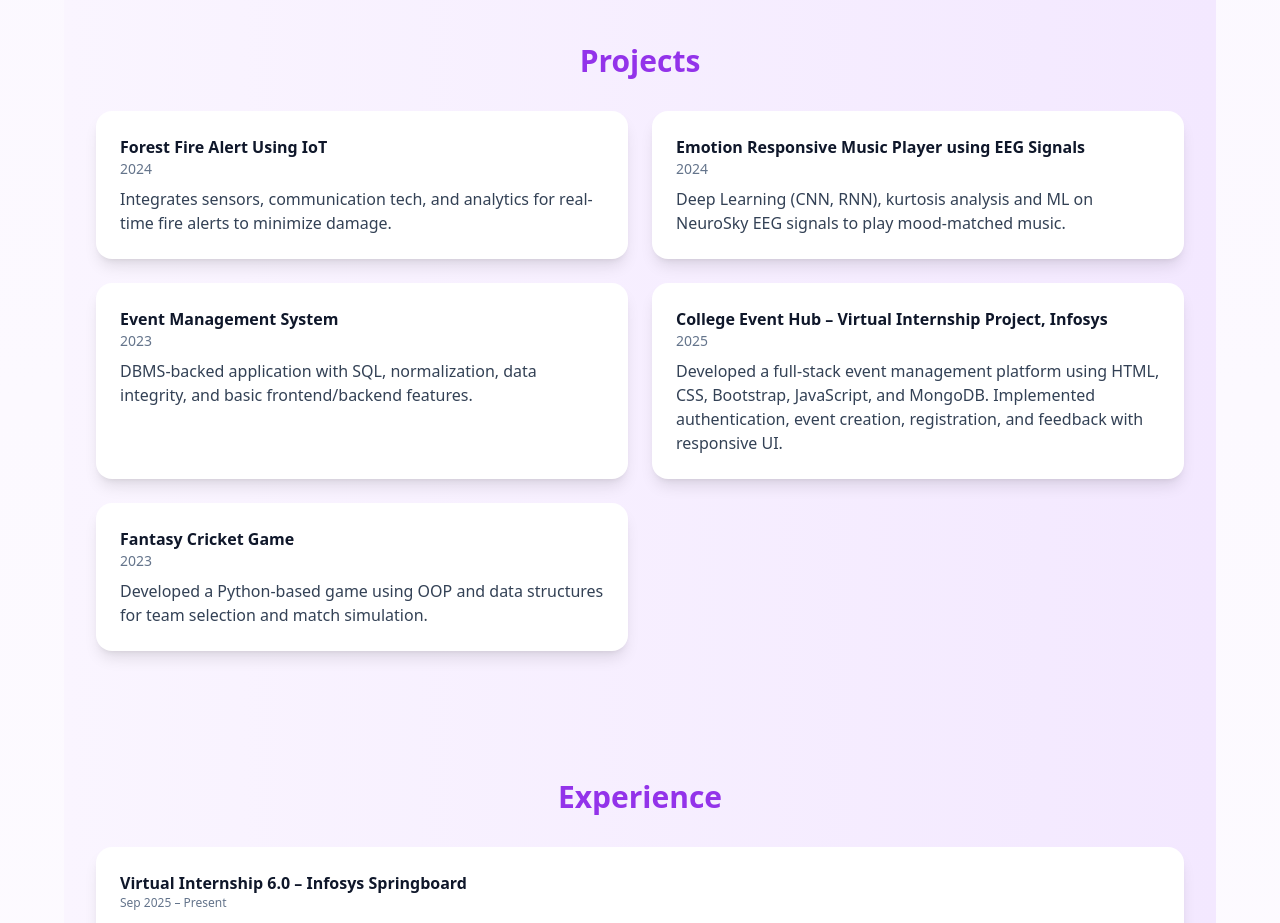
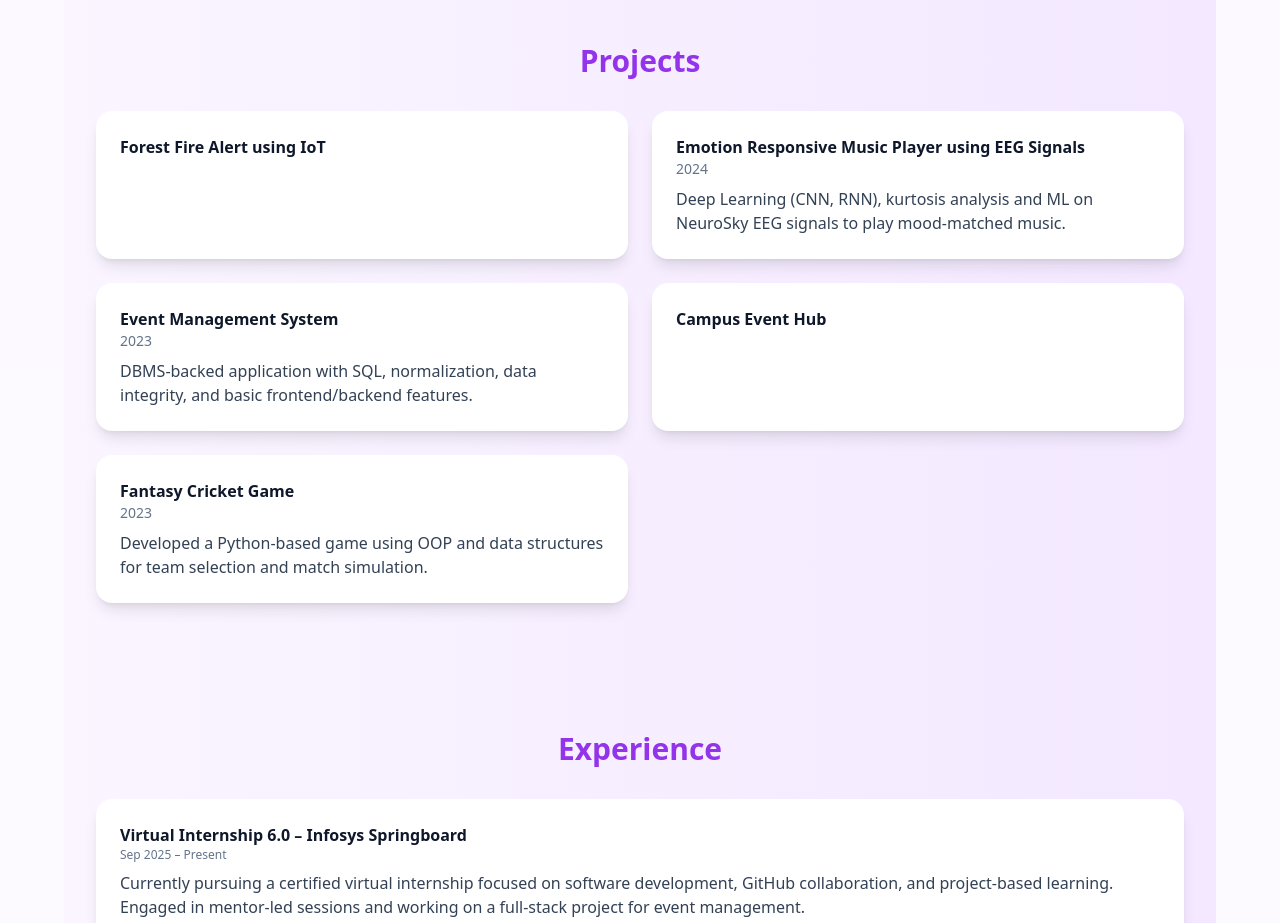
Before and after one commit to Savita-pn/portfolio, a React (Create React App) app: page / in a window 1280 px wide. Shown: the part 1720-2643 px from the top of the page. Built offline with nearby package versions, Linux system fonts and the light colour scheme.

Commit message:
Update portfolio content

```diff
--- a/src/App.js
+++ b/src/App.js
@@ -32,10 +32,20 @@ const DATA = {
     tools: ["MS Word", "Excel", "PowerPoint", "Git & GitHub", "Eclipse", "Maven"],
   },
   projects: [
-    { title: "Forest Fire Alert Using IoT", year: "2024", summary: "Integrates sensors, communication tech, and analytics for real-time fire alerts to minimize damage." },
+    {
+    title: "Forest Fire Alert using IoT",
+    description: "An IoT-based system to detect and alert forest fire risks.",
+    technologies: ["Arduino", "Sensors", "IoT"],
+    github: "https://github.com/your-username/forest-fire-alert",   // ✅ Add repo link
+  },
     { title: "Emotion Responsive Music Player using EEG Signals", year: "2024", summary: "Deep Learning (CNN, RNN), kurtosis analysis and ML on NeuroSky EEG signals to play mood-matched music." },
     { title: "Event Management System", year: "2023", summary: "DBMS-backed application with SQL, normalization, data integrity, and basic frontend/backend features." },
-    { title: "College Event Hub – Virtual Internship Project, Infosys", year: "2025", summary: "Developed a full-stack event management platform using HTML, CSS, Bootstrap, JavaScript, and MongoDB. Implemented authentication, event creation, registration, and feedback with responsive UI." },
+    {
+    title: "Campus Event Hub",
+    description: "A web app to manage and discover campus events.",
+    technologies: ["React", "Node.js", "MongoDB"],
+    github: "https://github.com/your-username/campus-event-hub",    // ✅ Add repo link
+  },
     { title: "Fantasy Cricket Game", year: "2023", summary: "Developed a Python-based game using OOP and data structures for team selection and match simulation." },
   ],
   experience: [
```
